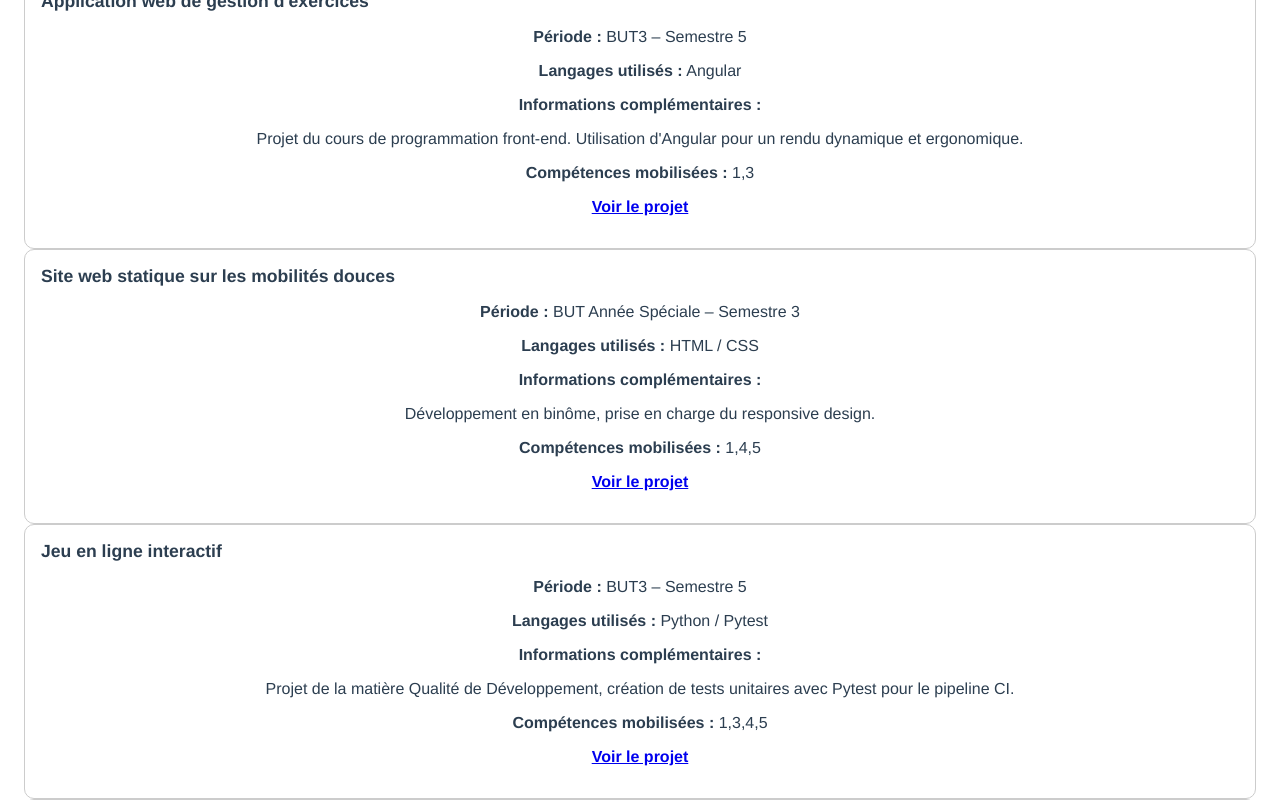
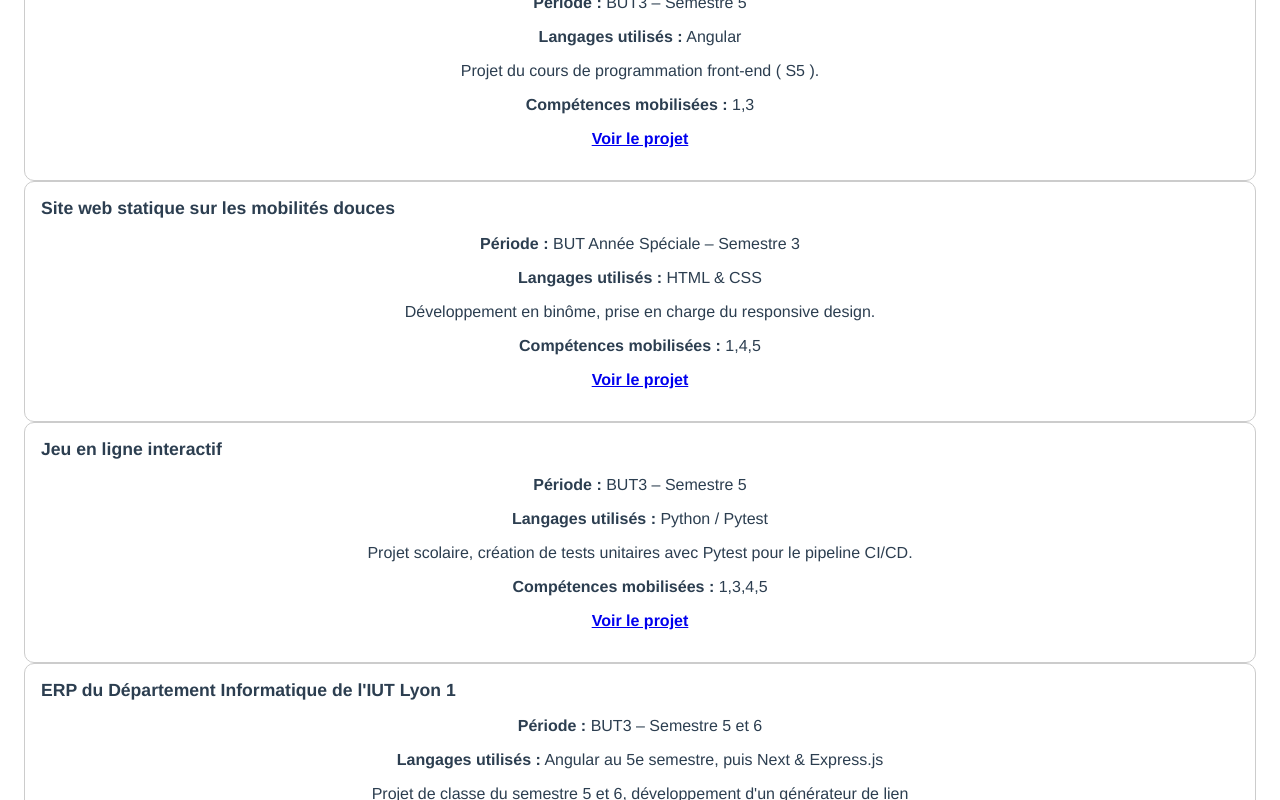
Before and after one commit to tomfsql/TomFolio, a Vue app: page /projects in a window 1280 px wide. Shown: the part 660-1460 px from the top of the page. Built offline with nearby package versions, Linux system fonts and the light colour scheme.

Commit message:
Cleaning de la page et des données

```diff
--- a/src/assets/data/projets.json
+++ b/src/assets/data/projets.json
@@ -15,7 +15,7 @@
         "titre": "Application web de gestion d'exercices",
         "id": "Exercices",
         "date": "BUT3 – Semestre 5",
-        "details": "Projet du cours de programmation front-end.\nUtilisation d'Angular pour un rendu dynamique et ergonomique.",
+        "details": "Projet du cours de programmation front-end ( S5 ).",
         "techno": "Angular",
         "competences": "1,3",
         "url": "https://forge.univ-lyon1.fr/p2310802/AngularS5"
@@ -25,7 +25,7 @@
         "id": "SiteWeb",
         "date": "BUT Année Spéciale – Semestre 3",
         "details": "Développement en binôme, prise en charge du responsive design.",
-        "techno": "HTML / CSS",
+        "techno": "HTML & CSS",
         "competences": "1,4,5",
         "url": "https://forge.univ-lyon1.fr/p2310802/sae_web"
       },
@@ -33,7 +33,7 @@
         "titre": "Jeu en ligne interactif",
         "id": "QDev",
         "date": "BUT3 – Semestre 5",
-        "details": "Projet de la matière Qualité de Développement, création de tests unitaires avec Pytest pour le pipeline CI.",
+        "details": "Projet scolaire, création de tests unitaires avec Pytest pour le pipeline CI/CD.",
         "techno": "Python / Pytest",
         "competences": "1,3,4,5",
         "url": "https://forge.univ-lyon1.fr/p2310802/qdevs5"
@@ -42,8 +42,8 @@
         "titre": "ERP du Département Informatique de l'IUT Lyon 1",
         "id": "SAE",
         "date": "BUT3 – Semestre 5 et 6",
-        "details": "Projet de classe du semestre 5, j'ai notamment développé un générateur de lien",
-        "techno": "Angular, puis Next & Express.js",
+        "details": "Projet de classe du semestre 5 et 6, développement d'un générateur de lien",
+        "techno": "Angular au 5e semestre, puis Next & Express.js",
         "competences": "1,3,4,5",
         "url": "https://forge.univ-lyon1.fr/sae-ra3-2024-2025"
       },
--- a/src/components/ProjectsPage.vue
+++ b/src/components/ProjectsPage.vue
@@ -19,7 +19,6 @@
             <div v-if="showProjects[projet.id]">
               <p><strong>Période :</strong> {{ projet.date }}</p>
               <p><strong>Langages utilisés :</strong> {{ projet.techno }}</p>
-              <p><strong>Informations complémentaires :</strong></p>
               <p> {{  projet.details }}</p>
               <p><strong>Compétences mobilisées :</strong> {{  projet.competences }} </p>
               <div v-if="projet.url">
```
